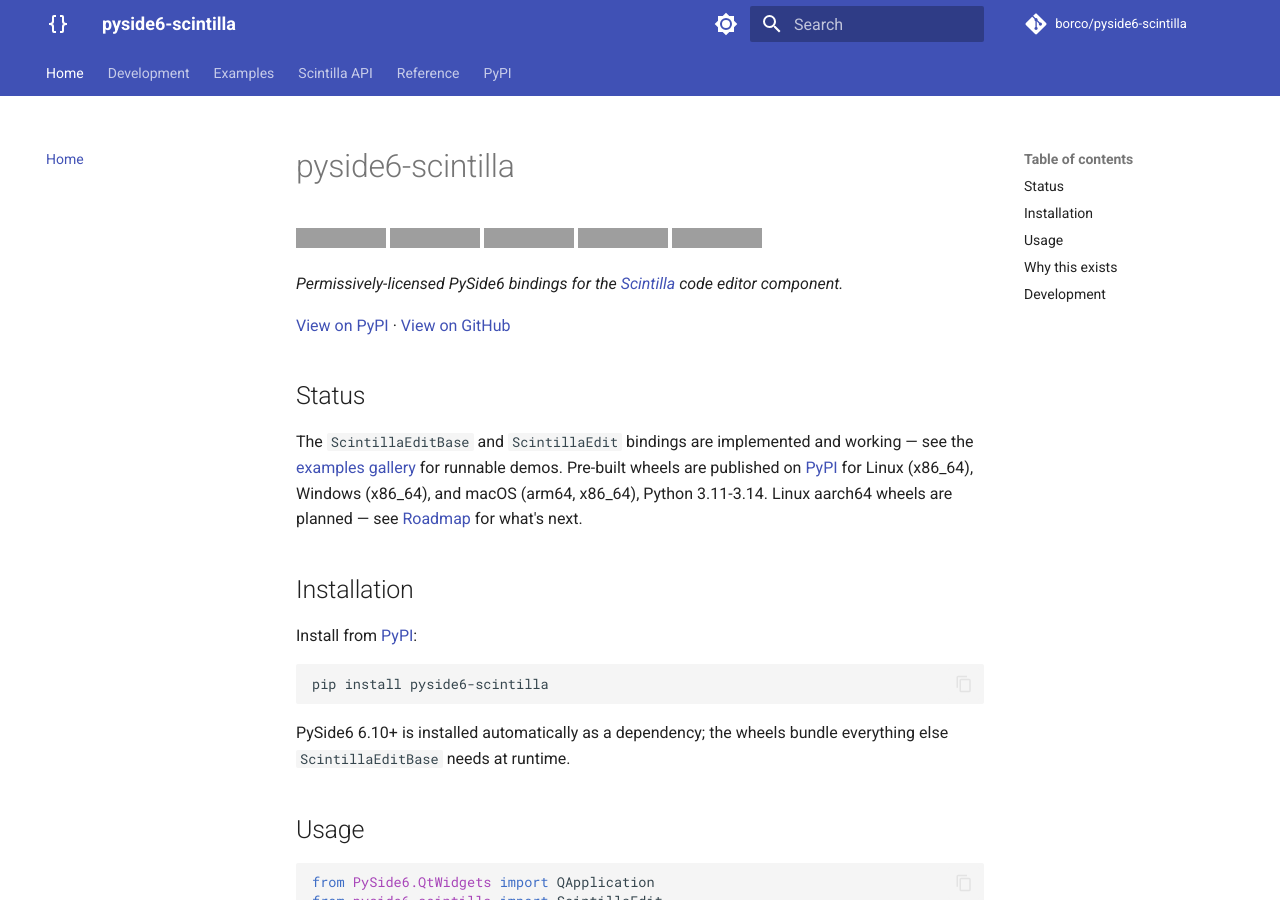
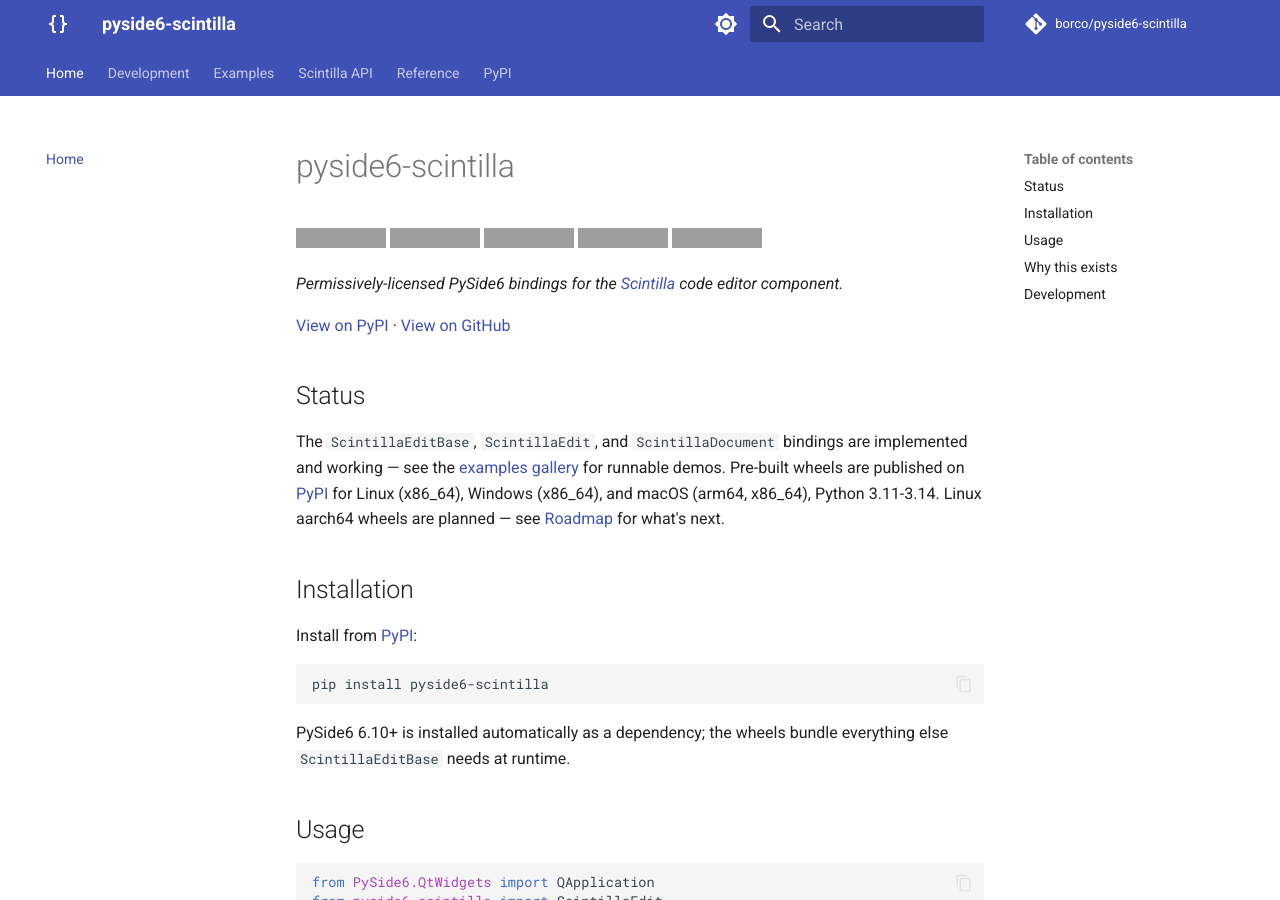
Before and after one commit to borco/pyside6-scintilla, an MkDocs documentation site: the page built from docs/index.md, in a window 1280 px wide and 900 px high. Built offline with MkDocs 1.6.1 and Material for MkDocs 9.7.7, drawn with Linux system fonts in a browser that asks for light colours; comment, search, counter and statistics services are not loaded; grey boxes are pictures that could not be loaded.

Commit message:
Bump version to 5.6.3.3
Also fixes README.md/docs/index.md's Status section, which still only
named ScintillaEditBase/ScintillaEdit as implemented -- ScintillaDocument
has been a fully working, documented public class since the Phase 3
(5.6.3.2) release.

```diff
--- a/docs/index.md
+++ b/docs/index.md
@@ -14,9 +14,9 @@
 
 ## Status
 
-The `ScintillaEditBase` and `ScintillaEdit` bindings are implemented and
-working — see the [examples gallery](examples/index.md) for runnable demos.
-Pre-built wheels are published on
+The `ScintillaEditBase`, `ScintillaEdit`, and `ScintillaDocument` bindings
+are implemented and working — see the [examples gallery](examples/index.md)
+for runnable demos. Pre-built wheels are published on
 [PyPI](https://pypi.org/project/pyside6-scintilla/) for Linux (x86_64),
 Windows (x86_64), and macOS (arm64, x86_64), Python 3.11-3.14. Linux aarch64
 wheels are planned — see [Roadmap](specs/roadmap.md) for what's next.
--- a/src/pyside6_scintilla/__init__.py
+++ b/src/pyside6_scintilla/__init__.py
@@ -34,7 +34,7 @@
     """
 
 
-__version__ = "5.6.3.2"
+__version__ = "5.6.3.3"
 
 __all__ = [
     "Scintilla",
```
Also changed, not shown: README.md (+2 -2 lines).
